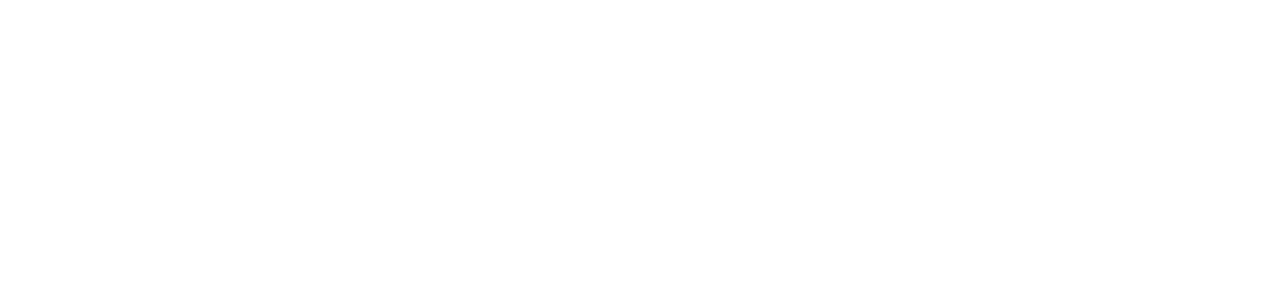
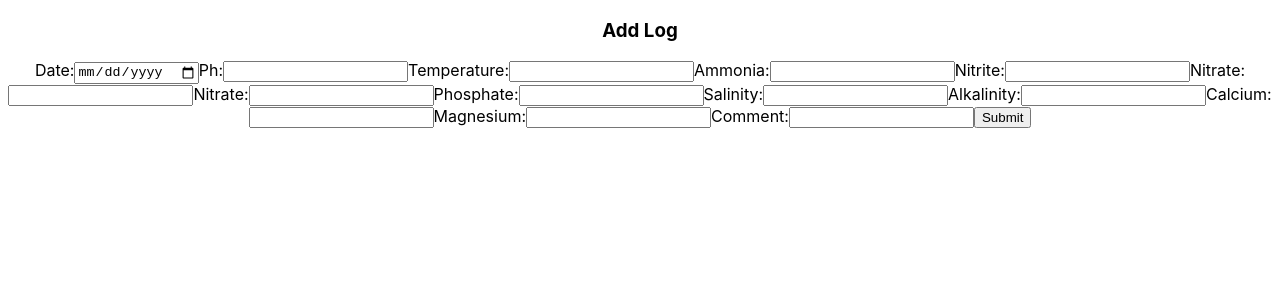
Before and after one commit to elisa-mamolo/flow-client, a React (Create React App) app: page /addlog/1 in a window 1280 px wide. Before the commit this address had no page. Shown: the top 300 px of the page. Built offline with nearby package versions, Linux system fonts and the light colour scheme.

Commit message:
add log with ref to acquarium

```diff
--- a/src/App.js
+++ b/src/App.js
@@ -6,6 +6,7 @@
 import Acquarium from "./pages/AcquariumPage";
 import EditAquarium from "./pages/EditAcquariumPage";
 import EditAcquariumPage from "./pages/EditAcquariumPage";
+import AddLogPage from "./pages/AddLogPage";
 
 function App() {
   return (
@@ -15,6 +16,7 @@
         <Route path="/login" element={<LoginPage />} />
         <Route path="/acquarium" element={<Acquarium />} />
         <Route path="/edit-acquarium/:id" element={<EditAcquariumPage />} />
+        <Route path="/addlog/:id" element={<AddLogPage />} />
       </Routes>
     </div>
   );
--- a/src/pages/AcquariumPage.js
+++ b/src/pages/AcquariumPage.js
@@ -52,15 +52,16 @@
             <button>Edit</button>
           </Link>
           <div>
-            {showlog ? <p>Hi from log {item.log}</p> : <p>Add a log</p>}
+            {showlog ? (
+              <p>Hi from log {item.log}</p>
+            ) : (
+              <Link to={`/addlog/${item._id}`}>
+                <button>Add Log</button>
+              </Link>
+            )}
           </div>
         </div>
       ))}
-      <div>
-        {/* <Link to={`/log/addLog/${item}`}>
-          <button>Add Log</button>
-        </Link> */}
-      </div>
     </div>
   );
 }
--- /dev/null
+++ b/src/pages/AddLogPage.js
@@ -0,0 +1,180 @@
+import { useState, useContext } from "react";
+import axios from "axios";
+import { AuthContext } from "../context/auth.context";
+import { useParams } from "react-router-dom";
+
+const API_URL = "http://localhost:5005";
+
+function AddLogPage(props) {
+  const { id } = useParams(); //id from acquarium page
+  const [acquarium, setAcquarium] = useState(id);
+  const [comments, setComments] = useState("");
+
+  const [ph, setPh] = useState(0);
+  const [timestamp, setTimestamp] = useState("");
+  const [temperature, setTemperature] = useState(0);
+  const [ammonia, setAmmonia] = useState(0);
+  const [nitrite, setNitrite] = useState(0);
+  const [nitrate, setNitrate] = useState(0);
+  const [phosphate, setPhosphate] = useState(0);
+  const [salinity, setSalinity] = useState(0);
+  const [alkalinity, setAlkalinity] = useState(0);
+  const [calcium, setCalcium] = useState(0);
+  const [magnesium, setMagnesium] = useState(0);
+  const [measurements, setMeasurements] = useState([
+    {
+      timestamp: timestamp,
+      ph: ph,
+      temperature: temperature,
+      ammonia: ammonia,
+      nitrite: nitrite,
+      nitrate: nitrate,
+      phosphate: phosphate,
+      salinity: salinity,
+      alkalinity: alkalinity,
+      calcium: calcium,
+      magnesium: magnesium,
+    },
+  ]);
+
+  //use context to get user and pass it to node
+
+  const handleSubmit = (e) => {
+    //prevent rerendering
+    e.preventDefault();
+    let object = {
+        timestamp,
+        ph,
+        temperature,
+        ammonia,
+        nitrite,
+        nitrate,
+        phosphate,
+        salinity,
+        alkalinity,
+        calcium,
+        magnesium,
+      },
+      measurements = [object];
+    const requestBody = { acquarium, comments, measurements };
+
+    axios
+      .post(`${API_URL}/log`, requestBody)
+      .then((response) => {
+        // Reset the state
+        setAcquarium("");
+        setComments("");
+        setMeasurements([]);
+      })
+      .catch((error) => console.log(error));
+  };
+
+  return (
+    <div className="AddAcquarium">
+      <h3>Add Log</h3>
+
+      <form onSubmit={handleSubmit}>
+        <label>Date:</label>
+        <input
+          type="date"
+          name="timestamp"
+          value={measurements.timestamp}
+          onChange={(e) => setTimestamp(e.target.value)}
+        />
+        <label>Ph:</label>
+        <input
+          type="number"
+          name="ph"
+          value={measurements.ph}
+          onChange={(e) => setPh(Number(e.target.value))}
+        />
+
+        <label>Temperature:</label>
+        <input
+          type="number"
+          name="temperature"
+          value={measurements.temperature}
+          onChange={(e) => setTemperature(Number(e.target.value))}
+        />
+
+        <label>Ammonia:</label>
+        <input
+          type="number"
+          name="ammonia"
+          value={measurements.ammonia}
+          onChange={(e) => setAmmonia(Number(e.target.value))}
+        />
+
+        <label>Nitrite:</label>
+        <input
+          type="number"
+          name="nitrite"
+          value={measurements.nitrite}
+          onChange={(e) => setNitrite(Number(e.target.value))}
+        />
+
+        <label>Nitrate:</label>
+        <input
+          type="number"
+          name="nitrate"
+          value={measurements.nitrate}
+          onChange={(e) => setNitrate(Number(e.target.value))}
+        />
+
+        <label>Nitrate:</label>
+        <input
+          type="number"
+          name="nitrate"
+          value={measurements.nitrate}
+          onChange={(e) => setNitrate(Number(e.target.value))}
+        />
+        <label>Phosphate:</label>
+        <input
+          type="number"
+          name="phosphate"
+          value={measurements.phosphate}
+          onChange={(e) => setPhosphate(Number(e.target.value))}
+        />
+        <label>Salinity:</label>
+        <input
+          type="number"
+          name="salinity"
+          value={measurements.salinity}
+          onChange={(e) => setSalinity(Number(e.target.value))}
+        />
+        <label>Alkalinity:</label>
+        <input
+          type="number"
+          name="alkalinity"
+          value={measurements.alkalinity}
+          onChange={(e) => setAlkalinity(Number(e.target.value))}
+        />
+        <label>Calcium:</label>
+        <input
+          type="number"
+          name="calcium"
+          value={measurements.calcium}
+          onChange={(e) => setCalcium(Number(e.target.value))}
+        />
+        <label>Magnesium:</label>
+        <input
+          type="number"
+          name="magnesium"
+          value={measurements.magnesium}
+          onChange={(e) => setMagnesium(Number(e.target.value))}
+        />
+        <label>Comment:</label>
+        <input
+          type="text"
+          name="comments"
+          value={comments}
+          onChange={(e) => setComments(Number(e.target.value))}
+        />
+
+        <button type="submit">Submit</button>
+      </form>
+    </div>
+  );
+}
+
+export default AddLogPage;
--- a/src/pages/EditAcquariumPage.js
+++ b/src/pages/EditAcquariumPage.js
@@ -24,7 +24,6 @@
       .then((response) => {
         /*show current values in form*/
         const foundAcquarium = response.data;
-        console.log(foundAcquarium.started);
         setName(foundAcquarium.name);
         setLiters(foundAcquarium.liters);
         setStarted(foundAcquarium.started);
```
